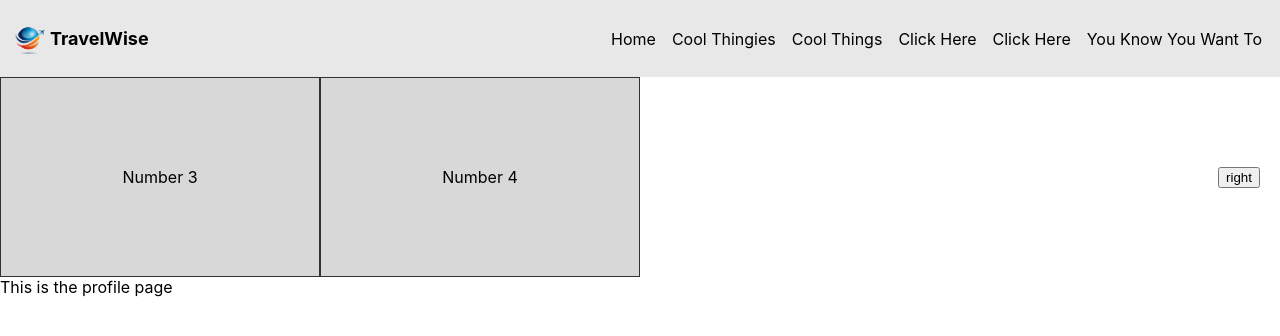
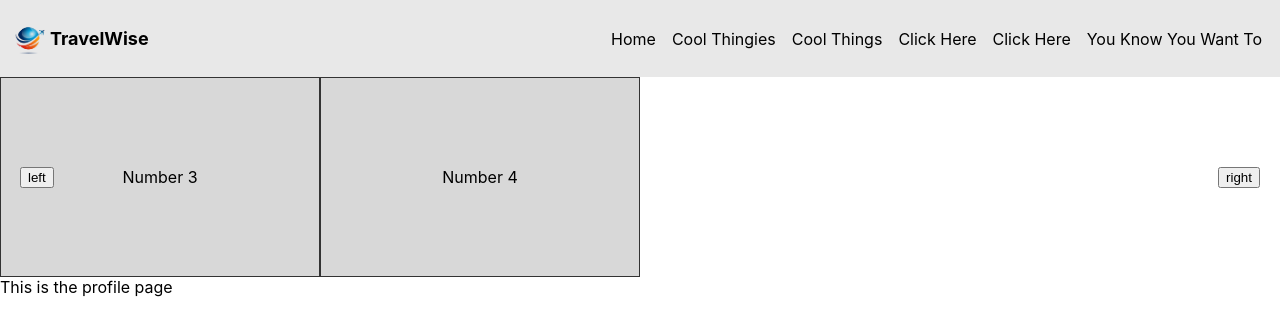
Before and after one commit to BarrelRider5/TravelTheWorld, a React (Create React App) app: page /profile in a window 1280 px wide. Shown: the top 336 px of the page. Built offline with nearby package versions, Linux system fonts and the light colour scheme.

Commit message:
stashing

```diff
--- a/src/components/Carousel/Carousel.tsx
+++ b/src/components/Carousel/Carousel.tsx
@@ -35,8 +35,10 @@ const Wrapper = styled.div`
 const LeftButton = styled.button`
   position: absolute;
   left: 20px;
+  z-index: 1;
 `
 const RightButton = styled.button`
   position: absolute;
   right: 20px;
+  z-index: 1;
 `
--- a/src/pages/Home.tsx
+++ b/src/pages/Home.tsx
@@ -16,7 +16,8 @@ export default () => (
 
 const Wrapper = styled.div`
   align-items: center;
-  background-image: url(https://images-na.ssl-images-amazon.com/images/I/81C4RPMZMXL._AC_SL1500_.jpg);
+  background: url(https://images-na.ssl-images-amazon.com/images/I/81C4RPMZMXL._AC_SL1500_.jpg) center center no-repeat;
+  background-size: cover;
   display: flex;
   height: 1000px;
   flex-direction: column;
```
